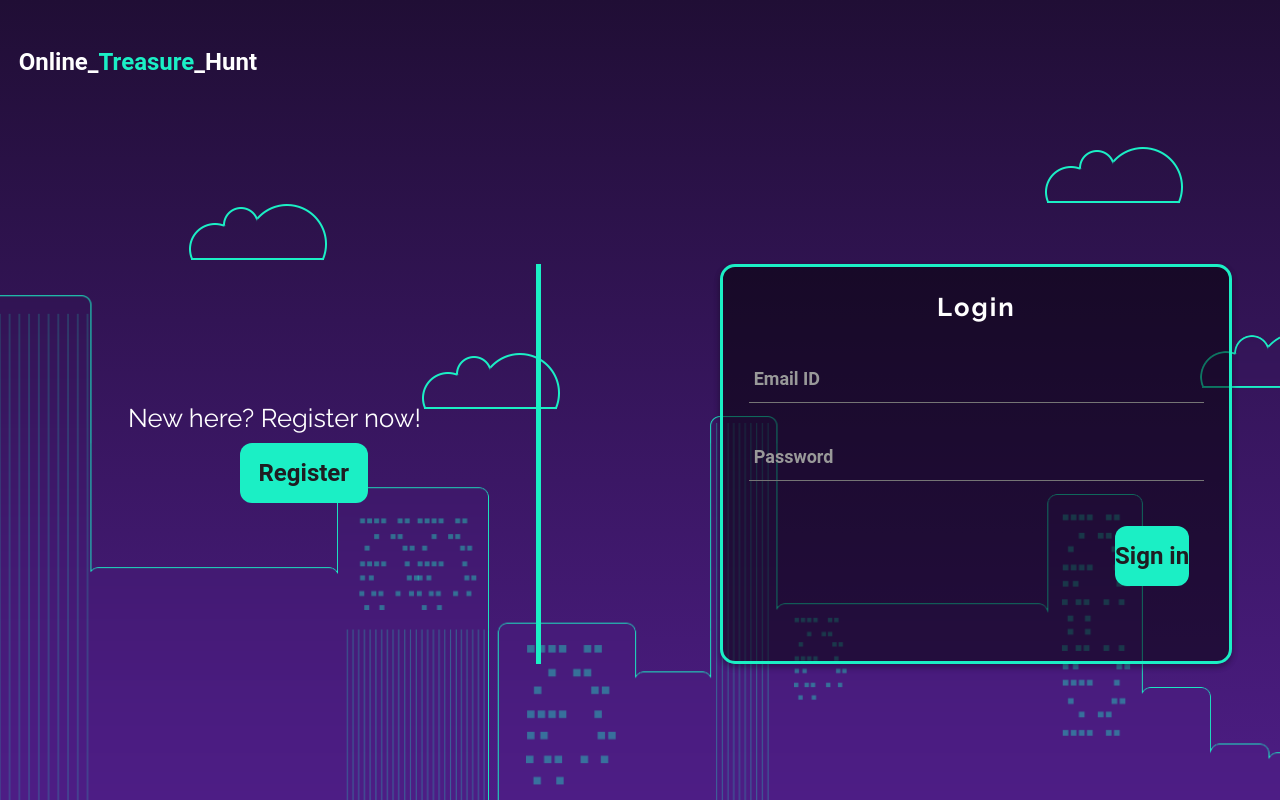
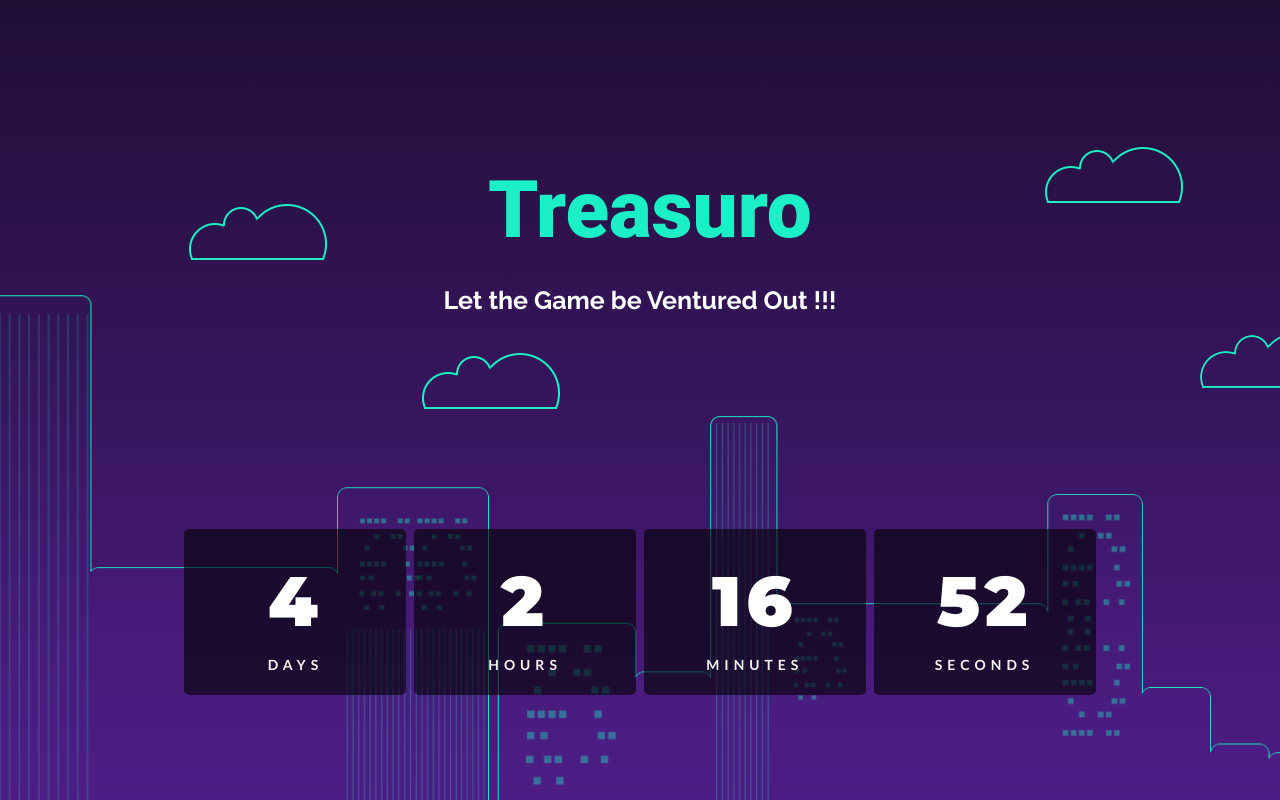
Before and after one commit to anuragsachdeva28/Proj_hunt, a Django app: page / in a window 1280 px wide. Run offline with Django 3.2, Linux system fonts and the light colour scheme; some libraries are stand-ins or nearby versions.

Commit message:
coming soon

```diff
--- a/Proj_hunt/urls.py
+++ b/Proj_hunt/urls.py
@@ -18,15 +18,15 @@ from django.urls import path
 
 from .views import index,register_page,rules,question
 #from verify.views import gen
-from .views import leaderboard
+from .views import leaderboard,coming
 
 urlpatterns = [
-    path('admin/', admin.site.urls),
-    path('', index),
-    path('register/', register_page),
-    path('rules',rules),
-    path('question',question),
-    path('leaderboard',leaderboard),
-
+    #path('admin/', admin.site.urls),
+    #path('', index),
+    #path('register/', register_page),
+    #path('rules',rules),
+    #path('question',question),
+    #path('leaderboard',leaderboard),
+    path('',coming),
     #path('gen',gen),
 ]
--- a/Proj_hunt/views.py
+++ b/Proj_hunt/views.py
@@ -27,7 +27,8 @@ def index(request):
 
 
 
-
+def coming(request):
+    return render(request,"Backend/coming_soon.html",{})
 
 
 
--- a/static/styles/login.css
+++ b/static/styles/login.css
@@ -559,11 +559,6 @@ input:focus~.highlight {
     .brand-logo a{
         background-color: transparent;
     }
-
-    .navBar span{
-        color: #1befc5;
-        font-size: 1em;
-    }
   }
 .navBar{
     margin: 3vh auto;
@@ -576,11 +571,3 @@ input:focus~.highlight {
 .navBar a{
     margin: 0 1vw;
 }
-
-
-@media only screen and (max-width: 480px){
-    .navBar span{
-        color: #1befc5;
-        font-size: 1.5em;
-    }
-}
--- a/static/styles/nav.css
+++ b/static/styles/nav.css
@@ -133,6 +133,11 @@
   .nav-item a:hover {
     background-color: #e2e2e2;
   }
+  .nav-item a:hover{
+    background-color: #1befc5;
+    border-radius: .2rem;
+    color: black;
+}
 
   @media(min-width: 840px) {
     .nav-list {
--- a/static/styles/rules.css
+++ b/static/styles/rules.css
@@ -13,7 +13,7 @@
     /* font-family: monospace; */
     font-size: 1em;
     list-style: none;
-    margin: 2em;
+    margin: 0em;
     padding: 0;
   }
   .rules_list ul li {
--- /dev/null
+++ b/templates/Backend/coming_soon.html
@@ -0,0 +1,442 @@
+<!DOCTYPE html>
+<html lang="en">
+
+<head>
+	<title>DashBoard</title>
+	<meta charset="utf-8">
+	<meta http-equiv="X-UA-Compatible" content="IE=edge">
+	<meta name="description" content="HostSpace template project">
+	<meta name="viewport" content="width=device-width, initial-scale=1">
+	<link rel="stylesheet" type="text/css" href="../../static/styles/bootstrap-4.1.2/bootstrap.min.css">
+	<link href="../../static/plugins/font-awesome-4.7.0/css/font-awesome.min.css" rel="stylesheet" type="text/css">
+	<link rel="stylesheet" type="text/css" href="../../static/plugins/OwlCarousel2-2.2.1/owl.carousel.css">
+	<link rel="stylesheet" type="text/css" href="../../static/plugins/OwlCarousel2-2.2.1/owl.theme.default.css">
+	<link rel="stylesheet" type="text/css" href="../../static/plugins/OwlCarousel2-2.2.1/animate.css">
+	<link rel="stylesheet" type="text/css" href="../../static/styles/main_styles.css">
+	<link rel="stylesheet" type="text/css" href="../../static/styles/responsive.css">
+    <link rel="stylesheet" type="text/css" href="../../static/styles/login.css">
+    <link rel="stylesheet" type="text/css" href="../static/styles/dashboard.css">
+    <style type="text/css">
+    	@import url("https://fonts.googleapis.com/css?family=Lato:400,700|Montserrat:900");
+		html {
+		  display: grid;
+		  min-height: 100%;
+		}
+
+		body {
+		  display: grid;
+		  background: #183059;
+		  font-weight: 800;
+		}
+
+		/*.container {
+		  position: relative;
+		  margin: auto;
+		  overflow: hidden;
+		  width: 100%;
+		  /*height: 480px;*/
+		}*/
+		.container {
+		    position: relative;
+		    margin: auto;
+		    overflow: hidden;
+		    /* width: auto; */
+		    /* height: 480px; */
+		}
+
+		h1 {
+		  font-family: "Lato", sans-serif;
+		  text-align: center;
+		  margin-top: 2em;
+		  font-size: 1em;
+		  text-transform: uppercase;
+		  letter-spacing: 5px;
+		  color: #F6F4F3;
+		}
+
+		/*#timer {
+		  color: #F6F4F3;
+		  text-align: center;
+		  text-transform: uppercase;
+		  font-family: "Lato", sans-serif;
+		  font-size: .7em;
+		  letter-spacing: 5px;
+		  margin-top: 25%;
+		}*/
+
+		#timer {
+		    width: 100%;
+		    color: #F6F4F3;
+		    text-align: center;
+		    text-transform: uppercase;
+		    font-family: "Lato", sans-serif;
+		    font-size: .7em;
+		    height: 100%;
+		    letter-spacing: 5px;
+		    /* margin-top: 25%; */
+		}
+
+		.days, .hours, .minutes, .seconds {
+		  display: inline-block;
+		  padding: 20px;
+		  width: 20%;
+		  border-radius: 5px;
+		}
+
+		.days {
+		  background: #EF2F3C;
+		}
+
+		.hours {
+		  background: #F6F4F3;
+		  /*color: #183059;*/
+		}
+
+		.minutes {
+		  background: #276FBF;
+		}
+
+		.seconds {
+		  background: #F0A202;
+		}
+
+		.numbers {
+		  font-family: "Montserrat", sans-serif;
+		  color: white;
+		  font-size: 5em;
+		}
+
+		.white {
+		  position: absolute;
+		  background: #F6F4F3;
+		  height: 85px;
+		  width: 75px;
+		  left: 30%;
+		  top: 2%;
+		}
+		.white .triangle {
+		  border-bottom: 14px solid #F6F4F3;
+		}
+		.white .string {
+		  background: #F6F4F3;
+		  border: 1px solid #F6F4F3;
+		}
+
+		.red {
+		  position: absolute;
+		  background: #EF2F3C;
+		  left: 18%;
+		  top: 9%;
+		  height: 65px;
+		  width: 70px;
+		}
+		.red .triangle {
+		  border-bottom: 14px solid #EF2F3C;
+		}
+		.red .string {
+		  background: #EF2F3C;
+		  border: 1px solid #EF2F3C;
+		}
+
+		.blue {
+		  position: absolute;
+		  background: #276FBF;
+		  height: 80px;
+		  width: 80px;
+		  left: 60%;
+		  top: 5%;
+		}
+		.blue .triangle {
+		  border-bottom: 14px solid #276FBF;
+		}
+		.blue .string {
+		  background: #276FBF;
+		  border: 1px solid #276FBF;
+		}
+
+		.balloon {
+		  border: 1px solid #000;
+		  border-radius: 50% 50% 50% 50%/ 40% 40% 60% 60%;
+		  z-index: 2;
+		}
+
+		.eye {
+		  position: absolute;
+		  width: 7px;
+		  height: 7px;
+		  top: 40%;
+		  left: 22%;
+		  background: #000;
+		  border-radius: 50%;
+		}
+		.eye:after {
+		  content: '';
+		  left: 35px;
+		  width: 7px;
+		  height: 7px;
+		  border-radius: 50%;
+		  background: #000;
+		  position: absolute;
+		}
+
+		.mouth {
+		  position: absolute;
+		  top: 45%;
+		  left: 43%;
+		  width: 7px;
+		  height: 7px;
+		  border-radius: 50%;
+		}
+
+		.happy {
+		  border: 2px solid;
+		  border-color: transparent #000 #000 transparent;
+		  transform: rotate(45deg);
+		}
+
+		.triangle {
+		  position: absolute;
+		  left: 40%;
+		  bottom: -10%;
+		  width: 0;
+		  height: 0;
+		  border-left: 7px solid transparent;
+		  border-right: 7px solid transparent;
+		}
+
+		.string {
+		  position: absolute;
+		  height: 70px;
+		  width: 1px;
+		  left: 48%;
+		  top: 100%;
+		  z-index: -1;
+		}
+
+		.star {
+		  width: 20px;
+		  height: 20px;
+		  background: #F6F4F3;
+		  -webkit-clip-path: polygon(50% 0%, 61% 35%, 98% 35%, 68% 57%, 79% 91%, 50% 70%, 21% 91%, 32% 57%, 2% 35%, 39% 35%);
+		  clip-path: polygon(50% 0%, 61% 35%, 98% 35%, 68% 57%, 79% 91%, 50% 70%, 21% 91%, 32% 57%, 2% 35%, 39% 35%);
+		}
+
+		.star-red {
+		  width: 30px;
+		  height: 30px;
+		  margin-left: 51px;
+		  margin-top: -5px;
+		  background: #EF2F3C;
+		  -webkit-clip-path: polygon(50% 0%, 61% 35%, 98% 35%, 68% 57%, 79% 91%, 50% 70%, 21% 91%, 32% 57%, 2% 35%, 39% 35%);
+		  clip-path: polygon(50% 0%, 61% 35%, 98% 35%, 68% 57%, 79% 91%, 50% 70%, 21% 91%, 32% 57%, 2% 35%, 39% 35%);
+		}
+
+		footer {
+		  position: absolute;
+		  bottom: 0;
+		  right: 0;
+		  text-transform: uppercase;
+		  padding: 10px;
+		  font-family: "Lato", sans-serif;
+		  font-size: 0.7em;
+		}
+		footer p {
+		  letter-spacing: 3px;
+		  color: #EF2F3C;
+		}
+		footer a {
+		  color: #F6F4F3;
+		  text-decoration: none;
+		}
+		footer a:hover {
+		  color: #276FBF;
+		}
+
+		.container_box {
+		    /* top: 25vh; */
+		    z-index: 1000;
+		    display: flex;
+		    height: 100%;
+		    align-items: center;
+		    justify-content: center;
+		}
+
+		@media screen and (max-width: 560px) {
+
+			.numbers{
+				font-size: 3.5em;
+			}
+
+
+
+			#timer {
+				font-size: 0.5em;
+				letter-spacing: 1px;
+			}
+		}
+
+		@media screen and (max-width: 375px) {
+			.numbers{
+				font-size: 2.5em;
+			}
+		}
+.brand-logo{
+	margin-left: 360px;
+	margin-top: 150px;
+	font-size: 40px;
+}
+
+
+.l3 h5{
+	color: white;
+	margin-top: 25px;
+	font-size: 25px;
+}
+
+
+		@media screen and (max-width: 560px){
+			.brand-logo{
+				margin-left: 60px;
+				margin-top: 150px;
+				font-size: 25px;
+			}
+			.brand-logo h5{
+				font-size: 18px;
+				margin-top: 50px;
+			}
+		}
+
+
+		@media screen and (max-width: 375px){
+			.brand-logo{
+				margin-left: 40px;
+				margin-top: 150px;
+				font-size: 18px;
+			}
+			.l3 h5{
+				font-size: 10px;
+				margin-top: 50px;
+			}
+		}
+
+		#timer>div {
+		    background: rgba(0,0,0,0.6);
+		}
+
+
+    </style>
+</head>
+
+<body>
+
+	<div class="super_container">
+
+		<!-- Header -->
+
+		<header class="header trans_400">
+                <nav role="navigation" class="navBar">
+                    <div class="brand-logo" style=" ">
+                        <span>Treasuro</span>
+
+                    </div>
+                    <div class="brand-logo l3" style="display: inline;">
+                    	<h5 style="">Let the Game be Ventured Out !!!</h5>
+                    </div>
+                    <!-- <input type="checkbox">
+                    <div class="hamburger-menu">
+                        <span></span>
+                    </div>
+                    <ul class="nav-list">
+                        <li class="nav-item"><a href="dashboard.html" target="_blank">DashBoard</a></li>
+                        <li class="nav-item"><a href="login.html" target="_blank">Log In</a></li>
+                        <li class="nav-item"><a href="Sign Up.html" target="_blank">Sign Up</a></li>
+                        <li class="nav-item"><a href="rules.html" target="_blank">Rules</a></li>
+                    </ul> -->
+                </nav>
+            </header>
+
+		<!-- Menu -->
+
+
+
+
+
+
+
+
+		<div class="menu_overlay trans_400"></div>
+
+		<!-- Home -->
+
+		<div class="home">
+			<div class="home_background"></div>
+			<div class="background_image background_city" style="background-image:url(../../static/images/city.png)"></div>
+			<div class="cloud cloud_1"><img src="../../static/images/cloud.png" alt=""></div>
+			<div class="cloud cloud_2"><img src="../../static/images/cloud.png" alt=""></div>
+			<div class="cloud cloud_3"><img src="../../static/images/cloud_full.png" alt=""></div>
+			<div class="cloud cloud_4"><img src="../../static/images/cloud.png" alt=""></div>
+			<div class="container_box">
+				<div class="container">
+				  <div id="timer"></div>
+				  <h1 style="height: 24px;"></h1>
+				  <h1></h1>
+				  <!-- <h1>Days to go . . .</h1> -->
+				</div>
+
+			</div>
+		</div>
+	</div>
+
+
+
+	</div>
+
+	<script src="../../static/js/jquery-3.2.1.min.js"></script>
+	<script src="../../static/styles/bootstrap-4.1.2/popper.js"></script>
+	<script src="../../static/styles/bootstrap-4.1.2/bootstrap.min.js"></script>
+	<script src="../../static/plugins/greensock/TweenMax.min.js"></script>
+	<script src="../../static/plugins/greensock/TimelineMax.min.js"></script>
+	<script src="../../static/plugins/scrollmagic/ScrollMagic.min.js"></script>
+	<script src="../../static/plugins/greensock/animation.gsap.min.js"></script>
+	<script src="../../static/plugins/greensock/ScrollToPlugin.min.js"></script>
+	<script src="../../static/plugins/OwlCarousel2-2.2.1/owl.carousel.js"></script>
+	<script src="../../static/plugins/easing/easing.js"></script>
+	<script src="../../static/plugins/progressbar/progressbar.min.js"></script>
+	<script src="../../static/plugins/parallax-js-master/parallax.min.js"></script>
+	<script src="../../static/js/custom.js"></script>
+	<script type="text/javascript">
+		const year = (new Date().getFullYear()) + 0;
+		const eighteenthOfFeb = new Date(year, 1, 18).getTime();
+
+		// countdown
+		let timer = setInterval(function() {
+
+		  // get today's date
+		  const today = new Date().getTime();
+
+		  // get the difference
+		  const diff = eighteenthOfFeb - today;
+
+		  // math
+		  let days = Math.floor(diff / (1000 * 60 * 60 * 24));
+		  let hours = Math.floor((diff % (1000 * 60 * 60 * 24)) / (1000 * 60 * 60));
+		  let minutes = Math.floor((diff % (1000 * 60 * 60)) / (1000 * 60));
+		  let seconds = Math.floor((diff % (1000 * 60)) / 1000);
+
+		  // display
+		  document.getElementById("timer").innerHTML =
+		    "<div class=\"days\"> \
+		  <div class=\"numbers\">" + days + "</div>days</div> \
+		<div class=\"hours\"> \
+		  <div class=\"numbers\">" + hours + "</div>hours</div> \
+		<div class=\"minutes\"> \
+		  <div class=\"numbers\">" + minutes + "</div>minutes</div> \
+		<div class=\"seconds\"> \
+		  <div class=\"numbers\">" + seconds + "</div>seconds</div> \
+		</div>";
+
+		}, 1000);
+	</script>
+</body>
+
+</html>
--- a/templates/Backend/index.html
+++ b/templates/Backend/index.html
@@ -3,7 +3,7 @@
 <html lang="en">
 
 <head>
-	<title>Login</title>
+	<title>Treasuro | Login</title>
 	<meta charset="utf-8">
 	<meta http-equiv="X-UA-Compatible" content="IE=edge">
 	<meta name="description" content="HostSpace template project">
@@ -25,18 +25,21 @@
 		<!-- Header -->
 
 		<header class="header trans_400">
-			<div class="container">
-				<div class="row">
-					<div class="col">
-						<div class="header_content d-flex flex-row align-items-center justify-content-start trans_400">
-							<div class="logo"><a href="#">Online_<span>Treasure</span>_Hunt</a></div>
-
-
-							<div class="hamburger ml-auto"><i class="fa fa-bars" aria-hidden="true"></i></div>
-						</div>
-					</div>
+			<nav role="navigation" class="navBar">
+				<div class="brand-logo">
+					<span>Treasuro</span>
 				</div>
-			</div>
+				<input type="checkbox">
+				<div class="hamburger-menu">
+					<span></span>
+				</div>
+				<ul class="nav-list">
+					<li class="nav-item"><a href="dashboard.html" target="_blank">DashBoard</a></li>
+					<li class="nav-item"><a href="login.html" target="_blank">Log In</a></li>
+					<!-- <li class="nav-item"><a href="Sign Up.html" target="_blank">Sign Up</a></li> -->
+					<li class="nav-item"><a href="rules.html" target="_blank">Rules</a></li>
+				</ul>
+			</nav>
 		</header>
 
 		<!-- Menu -->
--- a/templates/Backend/question.html
+++ b/templates/Backend/question.html
@@ -3,7 +3,7 @@
 <!DOCTYPE html>
 <html lang="en">
 <head>
-<title>Level {{level}}</title>
+<title>Treasuro | Level {{level}}</title>
 <meta charset="utf-8">
 <meta http-equiv="X-UA-Compatible" content="IE=edge">
 <meta name="description" content="HostSpace template project">
--- a/templates/Backend/register.html
+++ b/templates/Backend/register.html
@@ -3,7 +3,7 @@
 <html lang="en">
 
 <head>
-    <title>Sign Up</title>
+    <title>Treasuro | Sign Up</title>
     <meta charset="utf-8">
     <meta http-equiv="X-UA-Compatible" content="IE=edge">
     <meta name="description" content="HostSpace template project">
--- a/templates/Backend/rules.html
+++ b/templates/Backend/rules.html
@@ -3,7 +3,7 @@
 <html lang="en">
 
 <head>
-    <title>Rules</title>
+    <title>Treasuro | Rules</title>
     <meta charset="utf-8">
     <meta http-equiv="X-UA-Compatible" content="IE=edge">
     <meta name="description" content="HostSpace template project">
```
Also changed, not shown: templates/Backend/completed.html (+15 -12 lines), templates/Backend/notfound.html (+17 -14 lines), db.sqlite3.
